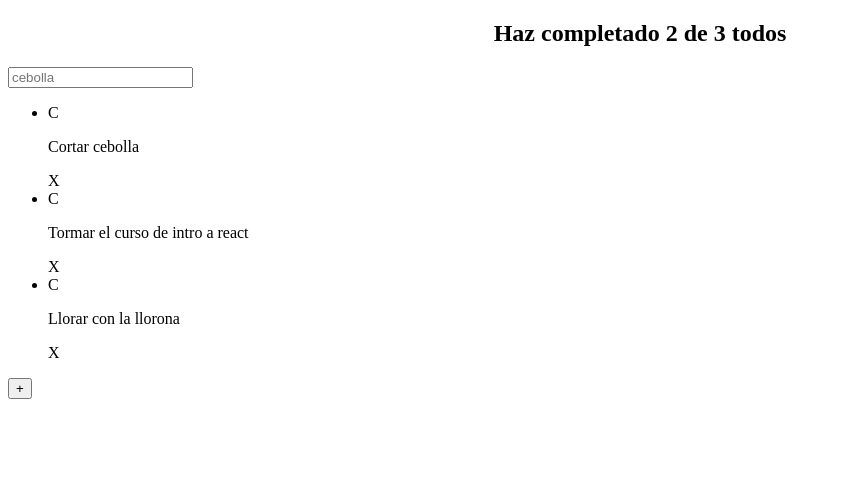
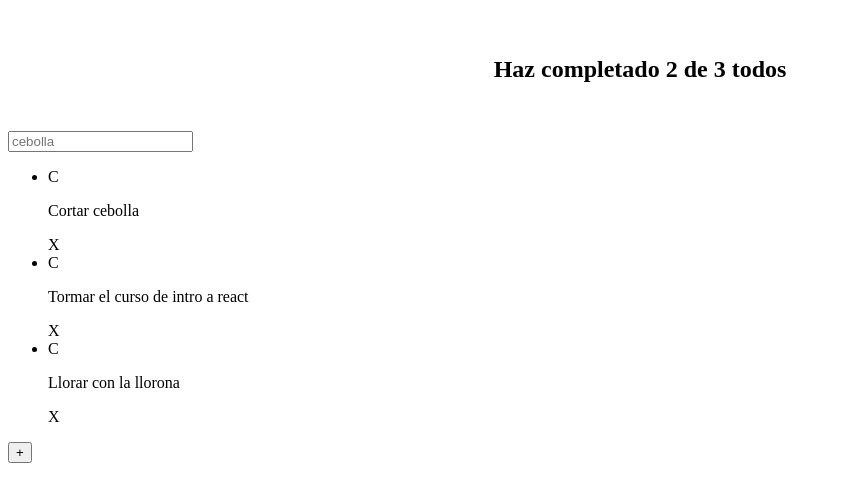
Before and after one commit to arielgomezmendez/todo-machine, a React (Create React App) app: page / in a window 1280 px wide. Shown: the top 502 px of the page, without its empty margins (0-841 px from the left). Built offline with nearby package versions, Linux system fonts and the light colour scheme; the HTML template or start-up script is replaced by a standard one.

Commit message:
Add margin and padding to TodoCounter component

```diff
--- a/src/TodoCounter.css
+++ b/src/TodoCounter.css
@@ -1,4 +1,6 @@
 .TodoCounter{
     font-size: 24px;
     text-align: center;
+    margin: 0;
+    padding: 48px;
 }
```
